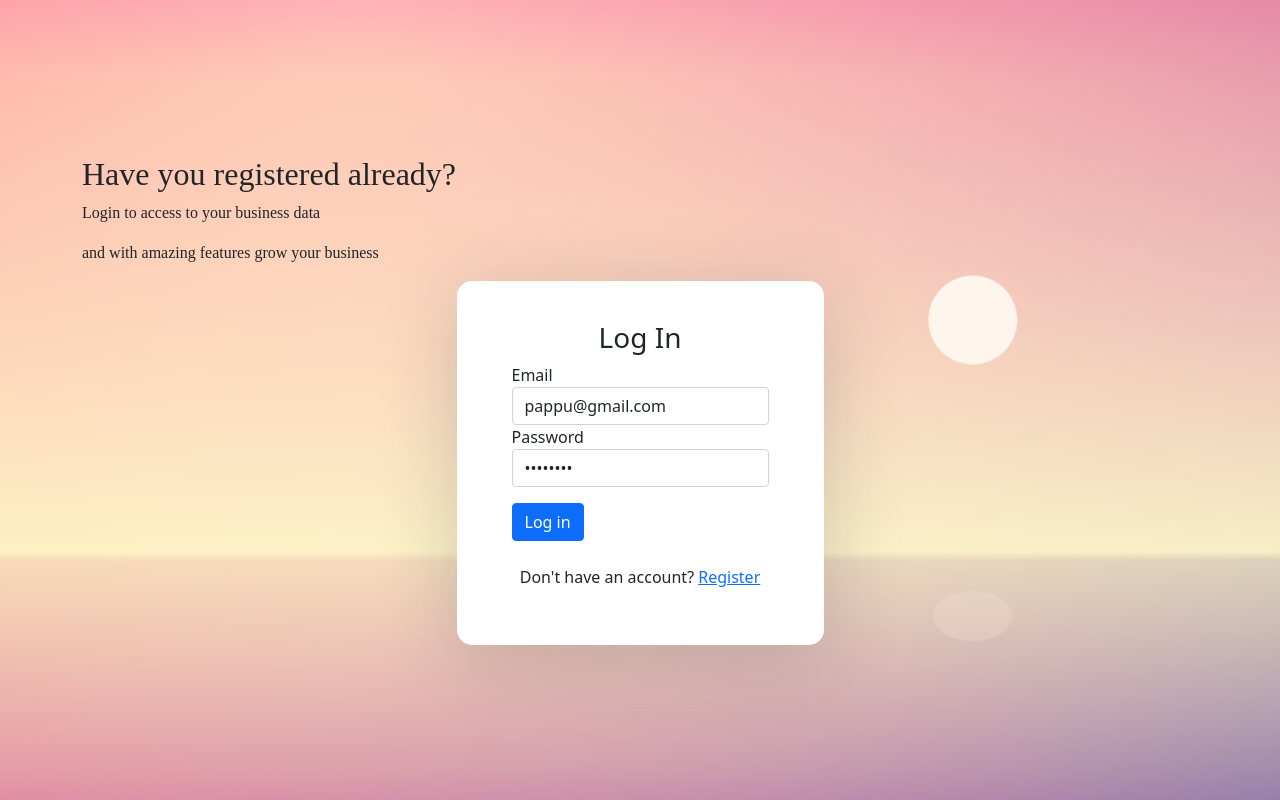
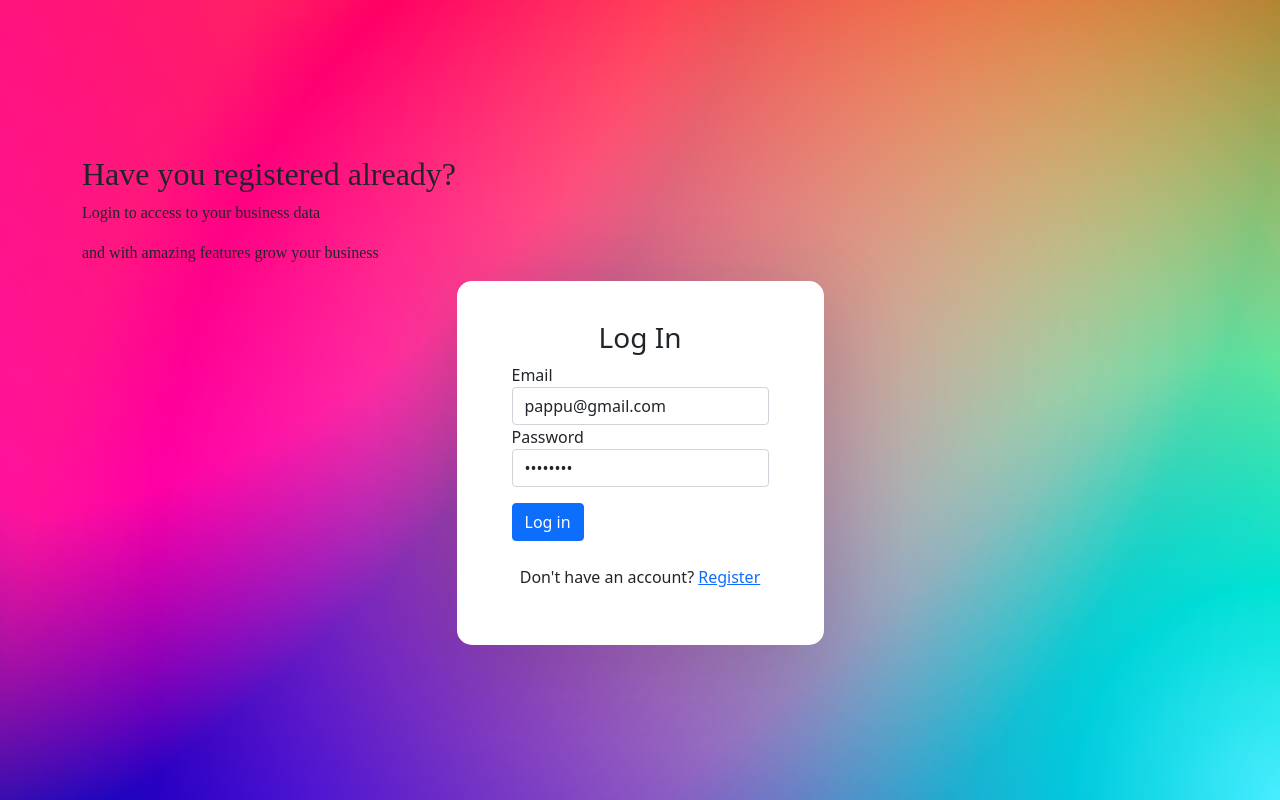
Before and after one commit to farhanach27/billing-app, a React (Create React App) app: page / in a window 1280 px wide. Built offline with nearby package versions, Linux system fonts and the light colour scheme.

Commit message:
Update index.css

```diff
--- a/src/index.css
+++ b/src/index.css
@@ -2,5 +2,6 @@ html, body, #root >div {
   display: grid;
   height: 100vh;
   margin: 0;
-  background: radial-gradient(ellipse farthest-side at 76% 77%, rgba(245, 228, 212, 0.25) 4%, rgba(255, 255, 255, 0) calc(4% + 1px)), radial-gradient(circle at 76% 40%, #fef6ec 4%, rgba(255, 255, 255, 0) 4.18%), linear-gradient(135deg, #ff0000 0%, #000036 100%), radial-gradient(ellipse at 28% 0%, #ffcfac 0%, rgba(98, 149, 144, 0.5) 100%), linear-gradient(180deg, #cd6e8a 0%, #f5eab0 69%, #d6c8a2 70%, #a2758d 100%); background-blend-mode: normal, normal, screen, overlay, normal;
+  background: linear-gradient(140.54deg, #608D00 0%, #D30000 72.37%), linear-gradient(58.72deg, #0029FF 0%, #8FFF00 100%), radial-gradient(100% 164.72% at 100% 100%, #6100FF 0%, #00FF57 100%), radial-gradient(100% 148.07% at 0% 0%, #FFF500 0%, #51D500 100%);
+  background-blend-mode: color-dodge, overlay, difference, normal;
 }
```
